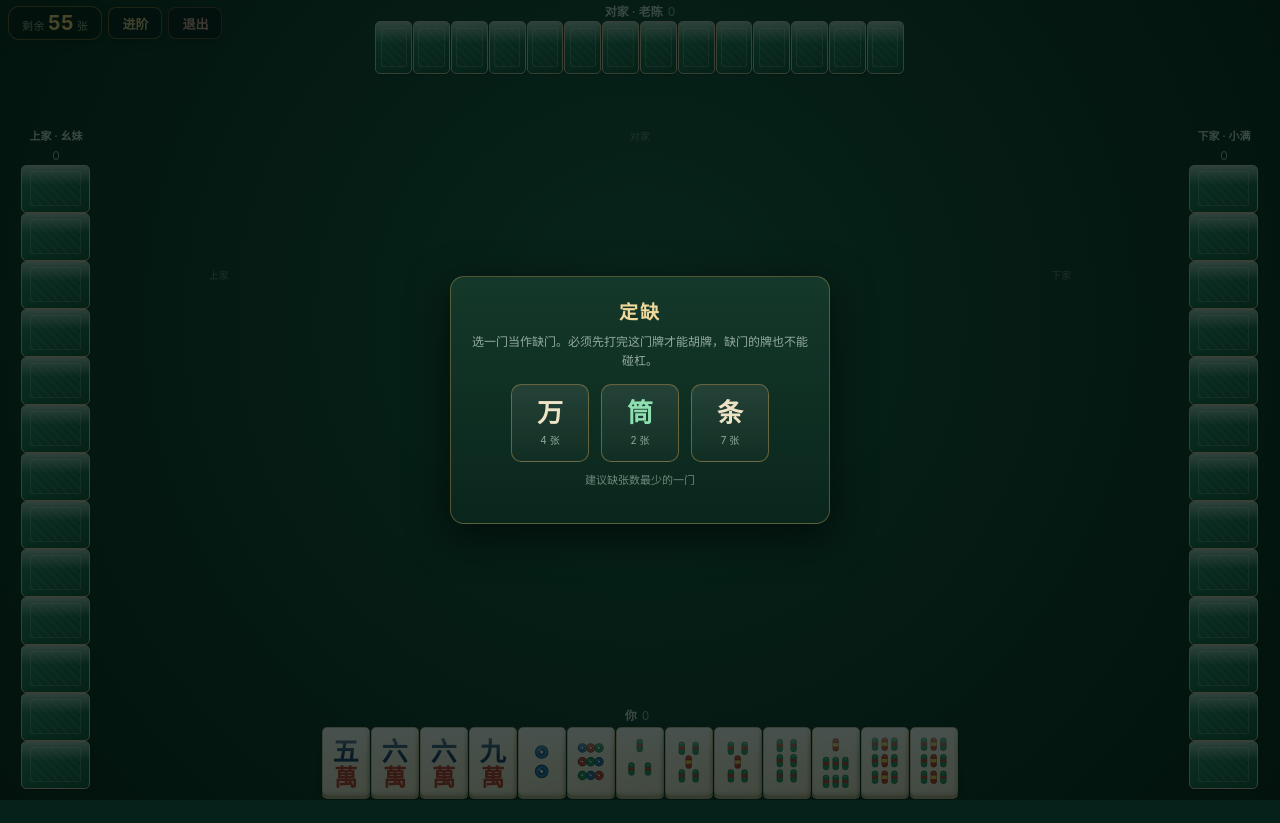
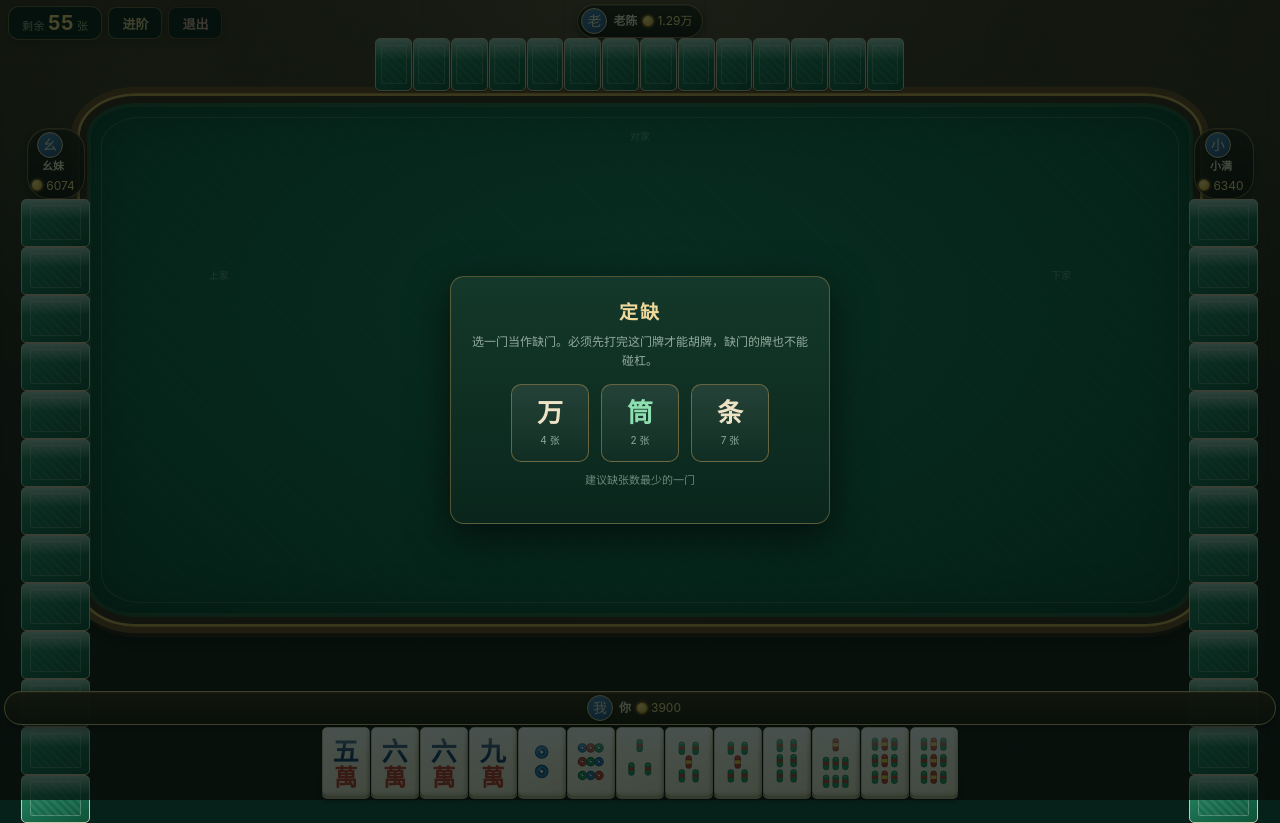
Before and after one commit to joeyjiaojg/openmini, a plain HTML site: page apps/mahjong/index.html in a window 1280 px wide. Both pictures are taken after a click on the button "开始对局". Before the commit the page ends 800 px from the top, so only its background shows below. Drawn offline with Linux system fonts and the light colour scheme.

Commit message:
feat(mahjong): 牌桌改为欢乐麻将血战风格 v1.1.9
参照欢乐麻将血战到底实景重构牌桌：
- 暖色木质麻将馆房间背景（暖光+木纹墙+壁灯晕）
- 立体金边绿呢麻将桌（桌沿厚度+内金线+呢纹）
- 玩家信息胶囊：头像圆牌+昵称+金币图标(过万显示x.xx万)+定缺牌标
- 中央圆形筹码盘：血战到底/剩余张数，低位红色警示
- 给玩家数据加 avatar/coins 字段，金币随本局得分变化
- #center 加 z-index 避免被桌体盖住

```diff
--- a/apps/mahjong/css/style.css
+++ b/apps/mahjong/css/style.css
@@ -10,8 +10,41 @@ html, body {
 
 #board {
   position: absolute; top: 0; left: 0; right: 0; bottom: 0;
+  /* 暖色麻将馆房间：顶部暖光 + 深木墙 + 暗色地面 */
   background:
-    radial-gradient(circle at 50% 40%, #176148 0%, #0d3d2c 48%, #061d16 100%);
+    radial-gradient(ellipse at 50% -12%, rgba(255, 214, 150, .2), transparent 46%),
+    linear-gradient(180deg, #3a2a1c 0%, #2a2118 32%, #141410 100%);
+}
+/* 房间氛围：两侧壁灯暖晕 + 竖向木纹墙板 */
+#board::before {
+  content: ''; position: absolute; inset: 0; pointer-events: none;
+  background:
+    radial-gradient(circle at 13% 16%, rgba(255, 190, 120, .11), transparent 20%),
+    radial-gradient(circle at 87% 16%, rgba(255, 190, 120, .09), transparent 20%),
+    repeating-linear-gradient(90deg, rgba(0, 0, 0, .06) 0 2px, transparent 2px 11vw);
+  opacity: .85;
+}
+
+/* ================= 立体麻将桌（金边绿呢 + 桌沿厚度） ================= */
+#table {
+  position: absolute; z-index: 1; pointer-events: none;
+  top: 12vh; bottom: 22vh; left: 10vh; right: 10vh;
+  border-radius: 7vh / 5vh;
+  background: radial-gradient(ellipse at 50% 40%, #1c8060 0%, #12694b 48%, #0a4a34 100%);
+  border: .9vh solid #3b2614;
+  box-shadow:
+    0 0 0 .35vh #cba34d,
+    0 0 0 1.15vh #6b4823,
+    0 1.7vh 0 #2a1a0e,
+    0 2.6vh 2.6vh rgba(0, 0, 0, .58),
+    inset 0 0 6vh rgba(0, 0, 0, .4),
+    inset 0 0 0 .5vh rgba(235, 208, 145, .16);
+}
+/* 桌面内金线 + 细微呢纹 */
+#table::after {
+  content: ''; position: absolute; inset: 1.7vh; border-radius: 5vh / 3.5vh;
+  border: 1px solid rgba(235, 208, 145, .22);
+  background: repeating-linear-gradient(45deg, rgba(255, 255, 255, .014) 0 3px, transparent 3px 15px);
 }
 
 /* ================= 座位 ================= */
@@ -47,24 +80,45 @@ html, body {
   background: linear-gradient(to top, rgba(201, 161, 90, .14), transparent 70%);
 }
 
-/* 玩家信息条 */
+/* 玩家信息胶囊：头像 + 昵称 + 金币 + 定缺（参照欢乐麻将） */
 .pinfo {
   display: flex; align-items: center; justify-content: center;
-  font-size: 11px; line-height: 1.4; color: #cfe3d6;
+  font-size: 11px; line-height: 1.2; color: #f3e6c8;
   white-space: nowrap;
+  padding: 3px 9px 3px 3px;
+  background: linear-gradient(180deg, rgba(38, 28, 18, .92), rgba(20, 14, 9, .92));
+  border: 1px solid rgba(201, 161, 90, .55);
+  border-radius: 22px;
+  box-shadow: 0 3px 8px rgba(0, 0, 0, .55), inset 0 1px 0 rgba(255, 235, 190, .18);
 }
-.pinfo .pname { font-weight: 600; margin-right: 5px; }
-.pinfo .pscore { font-size: 11px; color: #9fb2a6; }
-.pinfo .pscore.up { color: #7ee0a8; }
+.pavatar {
+  display: inline-flex; align-items: center; justify-content: center;
+  width: 26px; height: 26px; margin-right: 6px;
+  border-radius: 50%; font-size: 14px;
+  background: linear-gradient(150deg, #4a7fb5, #254d78);
+  border: 1.5px solid #e8cf94;
+  box-shadow: 0 1px 3px rgba(0, 0, 0, .5);
+  flex: 0 0 auto;
+}
+.pinfo .pname { font-weight: 600; margin-right: 5px; max-width: 9vw; overflow: hidden; text-overflow: ellipsis; }
+.pinfo .pscore { font-size: 11px; color: #ffe08a; display: inline-flex; align-items: center; }
+.pinfo .pscore::before {
+  content: ''; display: inline-block; width: 10px; height: 10px; margin-right: 3px;
+  border-radius: 50%; background: radial-gradient(circle at 35% 30%, #ffe98a, #d99b28);
+  border: 1px solid #a86d12; box-shadow: 0 0 3px rgba(255, 210, 100, .6);
+}
+.pinfo .pscore.up { color: #ffe08a; }
 .pinfo .pscore.down { color: #ff9a8a; }
 .pinfo .plack {
-  margin-left: 5px; padding: 0 4px; border-radius: 3px;
-  background: rgba(201, 161, 90, .18); color: #e2c98d; font-size: 10px;
+  margin-left: 6px; padding: 1px 4px; border-radius: 3px;
+  background: linear-gradient(180deg, #e8dcc0, #cbb98f); color: #6b3a16;
+  border: 1px solid #a8894e; font-size: 10px; font-weight: 700;
 }
 .pinfo .pwin {
   margin-left: 5px; padding: 0 4px; border-radius: 3px;
-  background: rgba(200, 60, 50, .8); color: #fff; font-size: 10px;
+  background: rgba(200, 60, 50, .9); color: #fff; font-size: 10px;
 }
+.seat-self .pinfo { background: linear-gradient(180deg, rgba(60, 42, 20, .94), rgba(30, 20, 10, .94)); border-color: #e2c37a; }
 .ting { margin-left: 6px; font-size: 10px; color: #8fd8ff; }
 .ting.on {
   color: #06201a; background: #8fd8ff; padding: 0 5px; border-radius: 3px; font-weight: 600;
@@ -157,6 +211,7 @@ html, body {
 /* ================= 中央牌河：四边形（谁出的摆谁面前） ================= */
 #center {
   position: absolute; top: 15vh; bottom: 27vh; left: 12vw; right: 12vw;
+  z-index: 2;
   display: grid;
   grid-template-columns: 24% 52% 24%;
   grid-template-rows: 28% 44% 28%;
@@ -183,6 +238,34 @@ html, body {
   flex-direction: column; flex-wrap: nowrap; align-items: center; justify-content: flex-start;
   max-height: 100%;
 }
+
+/* 中央筹码盘：参照欢乐麻将局中圆盘 */
+#centerPlate {
+  grid-area: 2 / 2;
+  align-self: center; justify-self: center;
+  width: min(15vh, 15vw); height: min(15vh, 15vw);
+  border-radius: 50%;
+  display: flex; flex-direction: column; align-items: center; justify-content: center;
+  background: radial-gradient(circle at 50% 38%, rgba(24, 120, 88, .96), rgba(8, 54, 38, .96) 72%);
+  border: 2px solid rgba(235, 208, 145, .85);
+  box-shadow:
+    0 0 0 4px rgba(9, 52, 37, .9),
+    0 0 0 5px rgba(201, 161, 90, .55),
+    0 6px 16px rgba(0, 0, 0, .6),
+    inset 0 0 14px rgba(0, 0, 0, .45),
+    inset 0 2px 2px rgba(255, 255, 255, .16);
+  position: relative;
+}
+#centerPlate .plate-title {
+  font-size: 10px; letter-spacing: 2px; color: #ffe4a8; font-weight: 700;
+  text-shadow: 0 1px 2px rgba(0, 0, 0, .7);
+}
+#centerPlate b {
+  font-size: min(4.6vh, 5vw); line-height: 1.05; font-weight: 800; color: #fff2c4;
+  text-shadow: 0 2px 0 #a9791f, 0 3px 6px rgba(0, 0, 0, .6);
+}
+#centerPlate .plate-sub { font-size: 9px; color: #bcd6c2; letter-spacing: 1px; }
+#centerPlate.low b { color: #ff9a80; text-shadow: 0 2px 0 #8c2b1c, 0 3px 6px rgba(0, 0, 0, .6); }
 
 /* 左上角 HUD：剩余张数 + 难度 + 退出，不挡牌河 */
 #hud {
--- a/apps/mahjong/index.html
+++ b/apps/mahjong/index.html
@@ -9,6 +9,7 @@
 </head>
 <body>
 <div id="board">
+  <div id="table"></div>
   <div class="seat seat-top" id="seat-top"></div>
   <div class="seat seat-left" id="seat-left"></div>
   <div class="seat seat-right" id="seat-right"></div>
@@ -18,6 +19,11 @@
     <div class="river" id="river-3"></div>
     <div class="river" id="river-1"></div>
     <div class="river" id="river-0"></div>
+    <div id="centerPlate">
+      <span class="plate-title">血战到底</span>
+      <b id="centerPlateNum">0</b>
+      <span class="plate-sub">剩余张数</span>
+    </div>
   </div>
   <div id="hud" class="hidden">
     <div id="centerInfo">剩 0</div>
--- a/apps/mahjong/js/game.js
+++ b/apps/mahjong/js/game.js
@@ -78,10 +78,15 @@
     var names = G.auto
       ? ['东家 · 阿发', '南家 · 小满', '西家 · 老陈', '北家 · 幺妹']
       : ['你', '下家 · 小满', '对家 · 老陈', '上家 · 幺妹'];
+    var coins = [3900, 6340, 12900, 6074];
     for (var i = 0; i < 4; i++) {
+      var nm = names[i];
+      var short = nm.split('·').pop().trim();
       G.players.push({
         seat: i,
-        name: names[i],
+        name: nm,
+        avatar: short.charAt(0),
+        coins: coins[i],
         isHuman: !G.auto && i === 0,
         hand: [],
         melds: [],
--- a/apps/mahjong/js/ui.js
+++ b/apps/mahjong/js/ui.js
@@ -19,6 +19,12 @@
     return String(s)
       .replace(/&/g, '&amp;').replace(/</g, '&lt;').replace(/>/g, '&gt;')
       .replace(/"/g, '&quot;').replace(/'/g, '&#39;');
+  }
+  /* 金币数：过万显示 x.xx万，跟欢乐麻将一致 */
+  function fmtCoins(n) {
+    n = Math.max(0, Math.round(n));
+    if (n >= 10000) return (n / 10000).toFixed(2) + '万';
+    return String(n);
   }
 
   /* ---------------- 牌面 SVG ----------------
@@ -164,8 +170,9 @@
     if (!el) return;
     var h = '';
     h += '<div class="pinfo' + (p.won ? ' won' : '') + '">';
-    h += '<span class="pname">' + esc(p.name) + '</span>';
-    h += '<span class="pscore ' + (p.score > 0 ? 'up' : (p.score < 0 ? 'down' : '')) + '">' + (p.score > 0 ? '+' : '') + p.score + '</span>';
+    h += '<span class="pavatar">' + esc(p.avatar || p.name.charAt(0)) + '</span>';
+    h += '<span class="pname">' + esc(p.name.split('·').pop().trim()) + '</span>';
+    h += '<span class="pscore ' + (p.score > 0 ? 'up' : (p.score < 0 ? 'down' : '')) + '">' + fmtCoins(p.coins + p.score) + '</span>';
     if (p.lack >= 0) h += '<span class="plack">缺' + R.SUIT_CH[p.lack] + '</span>';
     if (p.won) h += '<span class="pwin">' + esc(p.winInfo ? p.winInfo.names.join('+') : '胡') + '</span>';
     h += '</div>';
@@ -190,8 +197,9 @@
     var el = $('seat-self');
     var h = '';
     h += '<div class="pinfo">';
+    h += '<span class="pavatar">我</span>';
     h += '<span class="pname">你</span>';
-    h += '<span class="pscore ' + (p.score > 0 ? 'up' : (p.score < 0 ? 'down' : '')) + '">' + (p.score > 0 ? '+' : '') + p.score + '</span>';
+    h += '<span class="pscore ' + (p.score > 0 ? 'up' : (p.score < 0 ? 'down' : '')) + '">' + fmtCoins(p.coins + p.score) + '</span>';
     if (p.lack >= 0) h += '<span class="plack">缺' + R.SUIT_CH[p.lack] + '</span>';
     if (p.won) h += '<span class="pwin">' + esc(p.winInfo ? p.winInfo.names.join('+') + ' ' + p.winInfo.score + '分' : '胡') + '</span>';
     h += '<span class="ting" id="tingTip"></span>';
@@ -275,6 +283,10 @@
     var h = '<span class="clabel">剩余</span><b>' + left + '</b><span class="clabel">张</span>';
     el.innerHTML = h;
     el.className = left <= 16 ? 'low' : '';
+    var plate = $('centerPlate');
+    var plateNum = $('centerPlateNum');
+    if (plateNum) plateNum.textContent = left;
+    if (plate) plate.className = left <= 16 ? 'low' : '';
   }
 
   function render(G) {
```
Also changed, not shown: apps/mahjong/manifest.json.
